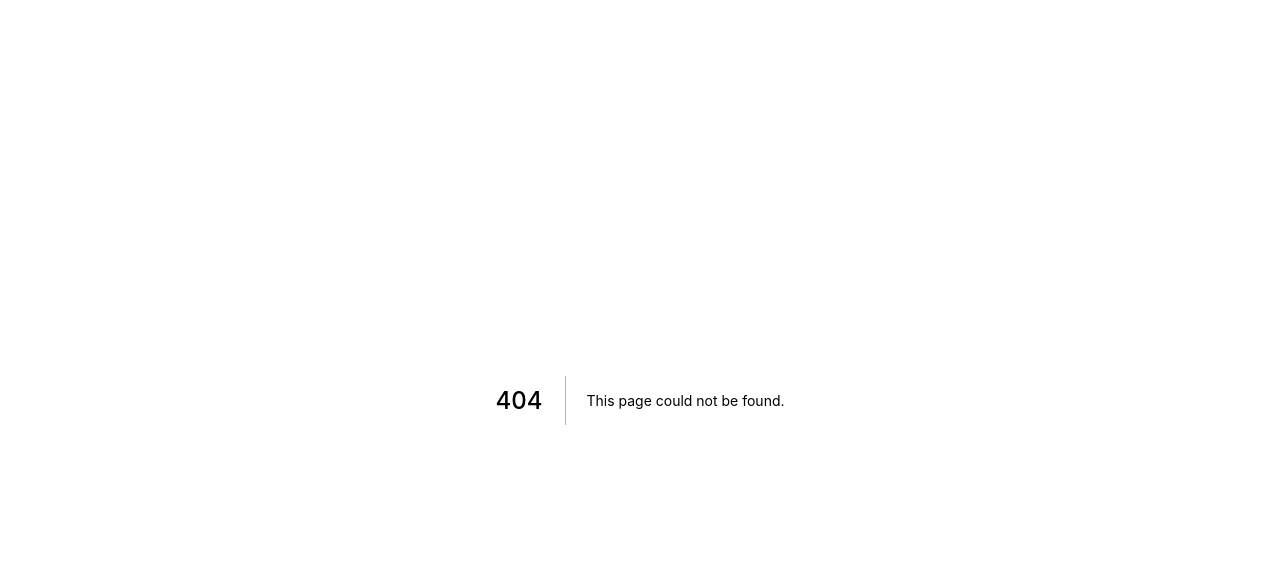
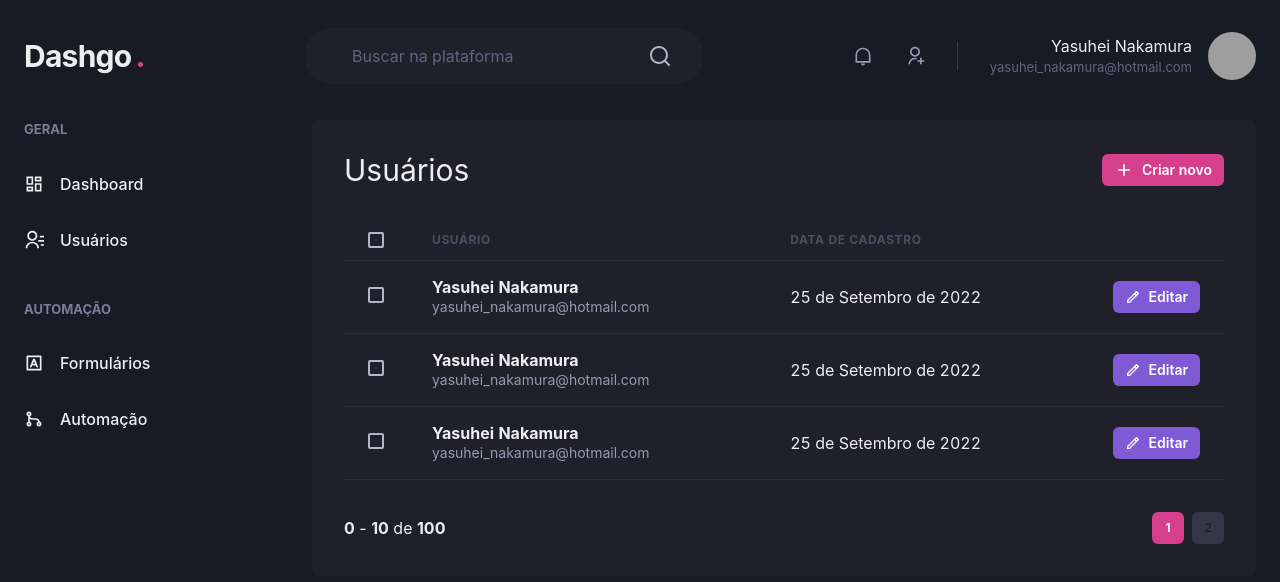
Before and after one commit to yasuhei/dashgo, a Next.js app in the folder dashgo/: page /users in a window 1280 px wide. Before the commit this address had no page. Shown: the top 582 px of the page. Built offline with nearby package versions, Linux system fonts and the light colour scheme; grey boxes are pictures that could not be loaded.

Commit message:
pagina estatica finalizada

```diff
--- /dev/null
+++ b/dashgo/src/components/Pagination.tsx
@@ -0,0 +1,47 @@
+import { Box, Button, Stack } from "@chakra-ui/react";
+
+export function Pagination(){
+    return(
+        <Stack
+        direction={'row'}
+        mt='8'
+        justify={'space-between'}
+        align='center'
+        spacing={'6'}
+        >
+
+            <Box>
+            <strong>0</strong> - <strong>10</strong> de <strong>100</strong>
+            </Box>
+
+            <Stack direction={'row'} spacing='2' >
+            <Button
+            size={'sm'}
+            fontSize='xs'
+            width={'4'}
+            colorScheme='pink'
+            disabled
+            _disabled={{
+                bgColor: 'pink.500',
+                cursor: 'default'
+            }}
+            >
+                1
+            </Button>
+            <Button
+            size={'sm'}
+            fontSize='xs'
+            width={'4'}
+            bg='gray.700'
+            _hover={{
+                bg: 'gray.500'
+            }}
+
+            >
+                2
+            </Button>
+            </Stack>
+
+        </Stack>
+    )
+}
--- /dev/null
+++ b/dashgo/src/pages/users/index.tsx
@@ -0,0 +1,103 @@
+import { Box, Button, Checkbox, Flex, Heading, Icon, Table, Tbody, Td, Text, Th, Thead, Tr } from "@chakra-ui/react";
+import { RiAddLine, RiPencilLine } from "react-icons/ri";
+import { Header } from "../../components/Header";
+import { Pagination } from "../../components/Pagination";
+import { Sidebar } from '../../components/Siderbar'
+
+export default function UserList() {
+
+    return(
+        <Box>
+            <Header />
+
+            <Flex w={'100%'} my='6' maxWidth={1480} mx='auto' px={'6'} >
+                <Sidebar />
+
+                <Box flex='1' borderRadius={8} bg='gray.800' p='8'>
+                    <Flex mb={'8'} justify='space-between' align={'center'}>
+                        <Heading size={'lg'} fontWeight='normal'>Usuários</Heading>
+
+                        <Button as='a' size={'sm'} fontSize='sm' colorScheme={'pink'} leftIcon={ <Icon as={RiAddLine} fontSize='20' />}>
+                            Criar novo
+                        </Button>
+                    </Flex>
+
+                    <Table colorScheme={'whiteAlpha'}>
+                        <Thead>
+                            <Tr>
+                                <Th px='6' color='gray.300' width={'8'}>
+                                    <Checkbox colorScheme={'pink'} />
+                                </Th>
+                                <Th>Usuário</Th>
+                                <Th>Data de cadastro</Th>
+                                <Th w={'8'}></Th>
+                            </Tr>
+                        </Thead>
+                        <Tbody>
+                            <Tr>
+                                <Td  px='6'>
+                                <Checkbox colorScheme={'pink'} />
+
+                                </Td>
+                                <Td>
+                                    <Box>
+                                        <Text fontWeight={'bold'} >Yasuhei Nakamura</Text>
+                                        <Text fontSize={'sm'} color='gray.300'>yasuhei_nakamura@hotmail.com</Text>
+                                    </Box>
+                                </Td>
+                                <Td>25 de Setembro de 2022</Td>
+                                <Td>
+                                <Button as='a' size={'sm'} fontSize='sm' colorScheme={'purple'} leftIcon={ <Icon as={RiPencilLine} fontSize='16' />}>
+                            Editar
+                        </Button>
+                                </Td>
+                            </Tr>
+                            <Tr>
+                                <Td  px='6'>
+                                <Checkbox colorScheme={'pink'} />
+
+                                </Td>
+                                <Td>
+                                    <Box>
+                                        <Text fontWeight={'bold'} >Yasuhei Nakamura</Text>
+                                        <Text fontSize={'sm'} color='gray.300'>yasuhei_nakamura@hotmail.com</Text>
+                                    </Box>
+                                </Td>
+                                <Td>25 de Setembro de 2022</Td>
+                                <Td>
+                                <Button as='a' size={'sm'} fontSize='sm' colorScheme={'purple'} leftIcon={ <Icon as={RiPencilLine} fontSize='16' />}>
+                            Editar
+                        </Button>
+                                </Td>
+                            </Tr>
+                            <Tr>
+                                <Td  px='6'>
+                                <Checkbox colorScheme={'pink'} />
+
+                                </Td>
+                                <Td>
+                                    <Box>
+                                        <Text fontWeight={'bold'} >Yasuhei Nakamura</Text>
+                                        <Text fontSize={'sm'} color='gray.300'>yasuhei_nakamura@hotmail.com</Text>
+                                    </Box>
+                                </Td>
+                                <Td>25 de Setembro de 2022</Td>
+                                <Td>
+                                <Button as='a' size={'sm'} fontSize='sm' colorScheme={'purple'} leftIcon={ <Icon as={RiPencilLine} fontSize='16' />}>
+                            Editar
+                        </Button>
+                                </Td>
+                            </Tr>
+                        </Tbody>
+
+                    </Table>
+
+                <Pagination />
+
+                </Box>
+            </Flex>
+
+        </Box>
+    )
+
+}
```
Also changed, not shown: dashgo/src/pages/users/create.tsx (added, +58 -0 lines).
